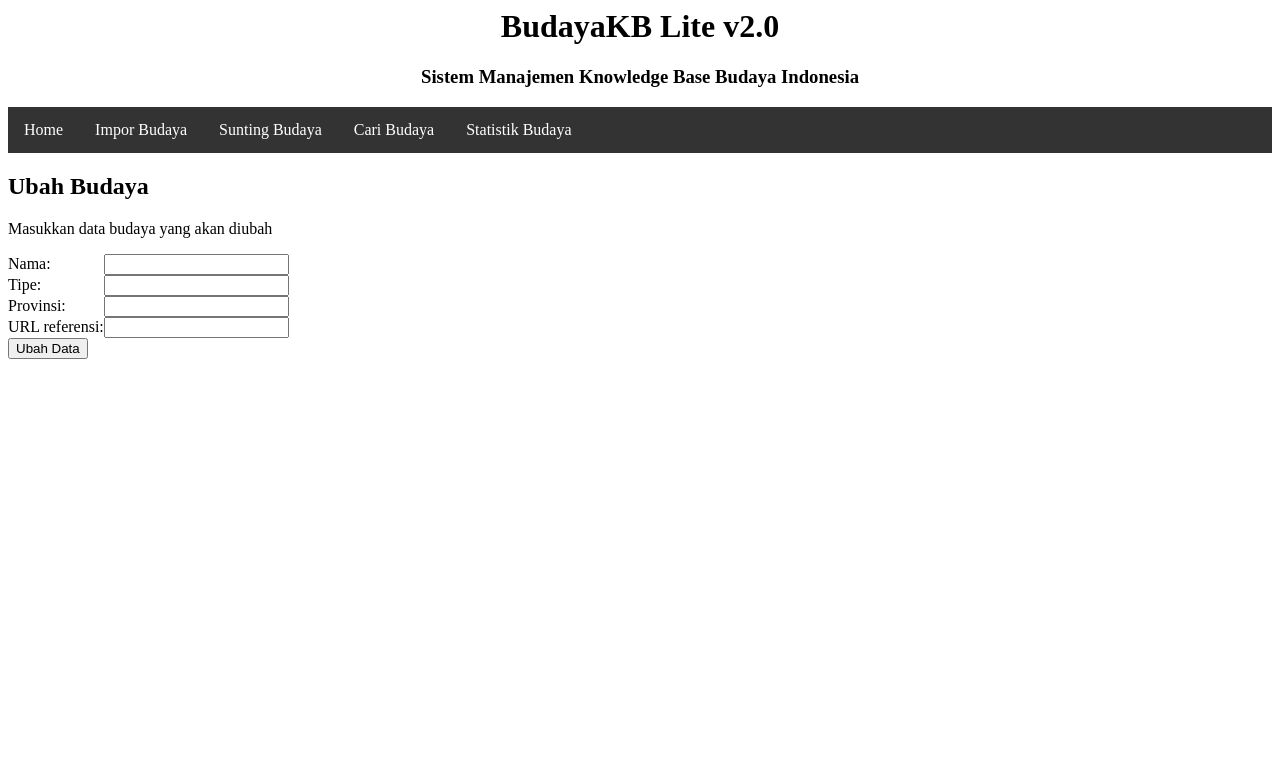
After one commit to HardJoe/BudayaKB, a Flask app: page /ubahBudaya in a window 1280 px wide. The commit adds this page. Shown: the top 783 px of the page. Run offline with Flask 2, Linux system fonts and the light colour scheme.

Commit message:
second commit

```diff
--- a/budayaKB_controller.py
+++ b/budayaKB_controller.py
@@ -12,6 +12,13 @@ budayaData = BudayaCollection()
 
 #membuat IDE untuk Flask
 jinja_environment = jinja2.Environment(autoescape=True, loader=jinja2.FileSystemLoader('templates'))
+
+#membuat class untuk WTForms
+# class InputForm(Form):
+# name = TextField(validators=[validators.InputRequired()])
+# tipe = TextField(validators=[validators.InputRequired()])
+# prov = TextField(validators=[validators.InputRequired()])
+# url = TextField(validators=[validators.InputRequired()])
 
 #merender tampilan default(index.html)
 @app.route('/')
@@ -35,6 +42,28 @@ def importData():
 		return render_template("imporBudaya.html", result=result_impor, fname=f.filename)
 
 
+@app.route('/tambahBudaya', methods=['GET', 'POST'])
+def addData():
+    if request.method == "GET":
+        return render_template("tambahBudaya.html")
+#         form = InputForm(request.form)
+#         result = None
+#     elif request.method == 'POST' and form.validate():
+#         name = form.name.data
+#         tipe = form.tipe.data
+#         prov = form.prov.data
+#         url = form.url.data
+#         if budayaData.tambah(name, tipe, prov, url) == 1:
+#             result = "success"
+#         else:
+#             result = "failed"
+#     return render_template("view_sine.html", form=form, result=result)
+
+@app.route('/ubahBudaya', methods=['GET', 'POST'])
+def updateData():
+    if request.method == "GET":
+        return render_template("ubahBudaya.html")
+
 # run main app
 if __name__ == "__main__":
-	app.run(host='0.0.0.0', port=8080, debug=True)
+	app.run(host='0.0.0.0', port=5000, debug=True)
--- a/budayaKB_model.py
+++ b/budayaKB_model.py
@@ -3,10 +3,6 @@ The Model component of BudayaKB app.
 Contains two classes:
 - class BudayaItem : the representation of a data in BudayaKB app
 - class BudayaCollection: the representation of the collection of BudayaItem objects
-
-Author: Ika Alfina (ika.alfina@cs.ui.ac.id)
-
-Last update: 22 November 2019
 """
 import csv
 
--- /dev/null
+++ b/data.csv
@@ -0,0 +1,5 @@
+Kerak telor, Makanan, DKI Jakarta, https://en.wikipedia.org/wiki/Kerak_telor
+Rendang, Makanan, Sumatra Barat, http://dbpedia.org/resource/Rendang
+Tari Saman, Tarian, Aceh, http://dbpedia.org/resource/Saman_(dance)
+Nasi Gandul, Makanan, Jawa Tengah, https://www.wikidata.org/wiki/Q12500151
+Tari Gambyong, Tarian, Jawa Tengah, https://id.wikipedia.org/wiki/Tari_Gambyong
--- /dev/null
+++ b/templates/includes/_navbar.html
@@ -0,0 +1,76 @@
+<!DOCTYPE html>
+<html>
+<head>
+<style>
+ul {
+  list-style-type: none;
+  margin: 0;
+  padding: 0;
+  overflow: hidden;
+  background-color: #333;
+}
+
+li {
+  float: left;
+}
+
+li a, .dropbtn {
+  display: inline-block;
+  color: white;
+  text-align: center;
+  padding: 14px 16px;
+  text-decoration: none;
+}
+
+li a:hover, .dropdown:hover .dropbtn {
+  background-color: red;
+}
+
+li.dropdown {
+  display: inline-block;
+}
+
+.dropdown-content {
+  display: none;
+  position: absolute;
+  background-color: #f9f9f9;
+  min-width: 160px;
+  box-shadow: 0px 8px 16px 0px rgba(0,0,0,0.2);
+  z-index: 1;
+}
+
+.dropdown-content a {
+  color: black;
+  padding: 12px 16px;
+  text-decoration: none;
+  display: block;
+  text-align: left;
+}
+
+.dropdown-content a:hover {background-color: #f1f1f1;}
+
+.dropdown:hover .dropdown-content {
+  display: block;
+}
+</style>
+</head>
+<body>
+<h1><center>BudayaKB Lite v2.0</center></h1>
+<h3><center>Sistem Manajemen Knowledge Base Budaya Indonesia</h3></center>
+<ul>
+  <li><a href="/">Home</a></li>
+  <li><a href="/imporBudaya">Impor Budaya</a></li>
+  <li class="dropdown">
+    <a href="javascript:void(0)" class="dropbtn">Sunting Budaya</a>
+    <div class="dropdown-content">
+      <a href="/tambahBudaya">Tambah Budaya</a>
+      <a href="/ubahBudaya">Ubah Budaya</a>
+      <a href="/hapusBudaya">Hapus Budaya</a>
+    </div>
+  </li>
+  <li><a href="/cariBudaya">Cari Budaya</a></li>
+  <li><a href="/statsBudaya">Statistik Budaya</a></li>
+</ul>
+
+</body>
+</html>
--- /dev/null
+++ b/templates/ubahBudaya.html
@@ -0,0 +1,33 @@
+<html>
+<head>
+	<title>BudayaKB Lite</title>
+    <style>
+        form  { display: table;      }
+        div p { display: table-row;  }
+        label { display: table-cell; }
+        input { display: table-cell; }
+    </style>
+</head>
+
+<body>
+	 {% include 'includes/_navbar.html' %}
+	<h2>Ubah Budaya</h2>
+    <p>Masukkan data budaya yang akan diubah</p>
+
+	<div class="container">
+        <form method="POST", action="" enctype = "multipart/form-data">
+            <p><label>Nama:</label><input type="text" name=name required></p>
+            <p><label>Tipe:</label><input type="text" name=tipe required></p>
+            <p><label>Provinsi:   </label><input type="text" name=prov required></p>
+            <p><label>URL referensi:</label><input type="text" name=url required></p>
+            <input type=submit value="Ubah Data">
+	    </form>
+    </div>
+
+<!-- 	{% if result == success: %}
+	<h3>{% print result %} Sukses mengubah data "{%print fname%}"</h3>
+    {% elif result == failed: %}
+    <h3>{% print result %} Data dengan nama "{%print fname%}" sudah ada</h3>
+	{% endif %} -->
+</body>
+</html>
```
Also changed, not shown: templates/imporBudaya.html (added, +21 -0 lines), templates/index.html (+17 -20 lines), templates/tambahBudaya.html (added, +34 -0 lines), 1 other file.
